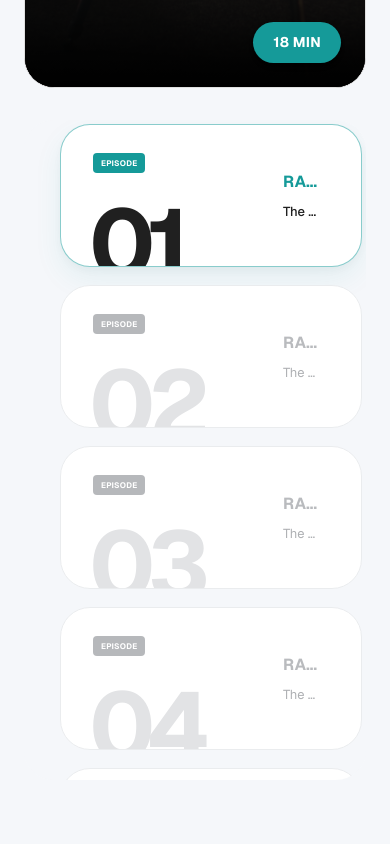
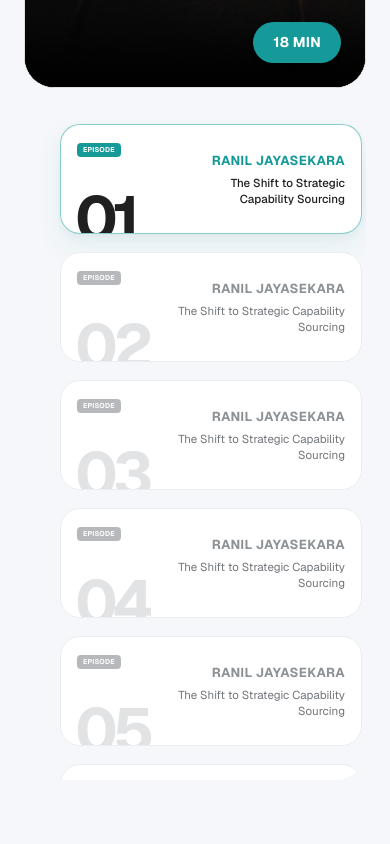
Before and after one commit to career141-dev/VOICE_OF_TALENT_LANDING, a Next.js app: page / in a window 390 px wide. Shown: the part 4580-5424 px from the top of the page. Built offline with nearby package versions, Linux system fonts and the light colour scheme; a web font is replaced by a local one.

Commit message:
Fix mobile text management in Full Releases playlist items with responsive layout and typography

```diff
--- a/src/app/components/FullReleasesSection.tsx
+++ b/src/app/components/FullReleasesSection.tsx
@@ -133,15 +133,17 @@ export default function FullReleasesSection() {
                       `
                         group
                         flex
-                        h-[143px]
-                        w-[688px]
-                        max-w-full
+                        h-[110px]
+                        sm:h-[143px]
+                        w-full
                         shrink-0
                         items-center
                         overflow-hidden
-                        rounded-[30px]
+                        rounded-[20px]
+                        sm:rounded-[30px]
                         bg-white
-                        px-[32px]
+                        px-4
+                        sm:px-[32px]
                         text-left
                         cursor-pointer
                         transition-all
@@ -157,10 +159,10 @@ export default function FullReleasesSection() {
                     ].join(" ")}
                   >
                     {/* Number is cropped only within this panel */}
-                    <div className="relative h-full w-[190px] shrink-0 overflow-hidden">
+                    <div className="relative h-full w-[90px] sm:w-[190px] shrink-0 overflow-hidden">
                       <span
                         className={[
-                          "absolute left-0 top-[28px] z-10 rounded-[4px] px-2 py-1 text-[8px] font-bold uppercase tracking-wide text-white transition-colors duration-300",
+                          "absolute left-0 top-[18px] sm:top-[28px] z-10 rounded-[4px] px-1.5 py-0.5 sm:px-2 sm:py-1 text-[7px] sm:text-[8px] font-bold uppercase tracking-wide text-white transition-colors duration-300",
                           isSelected ? "bg-[#159A99]" : "bg-[#B6B8BB] group-hover:bg-[#159A99]",
                         ].join(" ")}
                       >
@@ -169,7 +171,7 @@ export default function FullReleasesSection() {
 
                       <p
                         className={[
-                          "absolute -bottom-[25px] -left-[4px] font-['Geist'] text-[96px] font-bold leading-none tracking-[-0.08em] transition-colors duration-300",
+                          "absolute -bottom-[16px] sm:-bottom-[25px] -left-[2px] sm:-left-[4px] font-['Geist'] text-[62px] sm:text-[96px] font-bold leading-none tracking-[-0.08em] transition-colors duration-300 select-none",
                           isSelected ? "text-[#202020]" : "text-[#E2E3E5] group-hover:text-[#CBD1D6]",
                         ].join(" ")}
                       >
@@ -178,11 +180,11 @@ export default function FullReleasesSection() {
                     </div>
 
                     {/* Details */}
-                    <div className="ml-auto flex min-w-0 flex-1 flex-col justify-center pr-2 text-right">
+                    <div className="ml-auto flex min-w-0 flex-1 flex-col justify-center pl-2 sm:pl-4 text-right">
                       <p
                         className={[
-                          "truncate font-['Geist'] text-[16px] font-bold uppercase tracking-wide transition-colors duration-300",
-                          isSelected ? "text-[#159A99]" : "text-[#B9BBBE] group-hover:text-[#159A99]",
+                          "line-clamp-1 font-['Geist'] text-[13px] sm:text-[16px] font-bold uppercase tracking-wide transition-colors duration-300",
+                          isSelected ? "text-[#159A99]" : "text-[#8D9296] group-hover:text-[#159A99]",
                         ].join(" ")}
                       >
                         {episode.guest}
@@ -190,10 +192,10 @@ export default function FullReleasesSection() {
 
                       <p
                         className={[
-                          "mt-2 truncate font-['Geist'] text-[13px] leading-normal transition-colors duration-300",
+                          "mt-1 sm:mt-2 line-clamp-2 sm:line-clamp-1 font-['Geist'] text-[11.5px] sm:text-[13px] leading-snug sm:leading-normal transition-colors duration-300",
                           isSelected
                             ? "font-medium text-[#202020]"
-                            : "font-normal text-[#AEB0B3] group-hover:text-[#333333]",
+                            : "font-normal text-[#71767B] group-hover:text-[#333333]",
                         ].join(" ")}
                       >
                         {episode.title}
```
